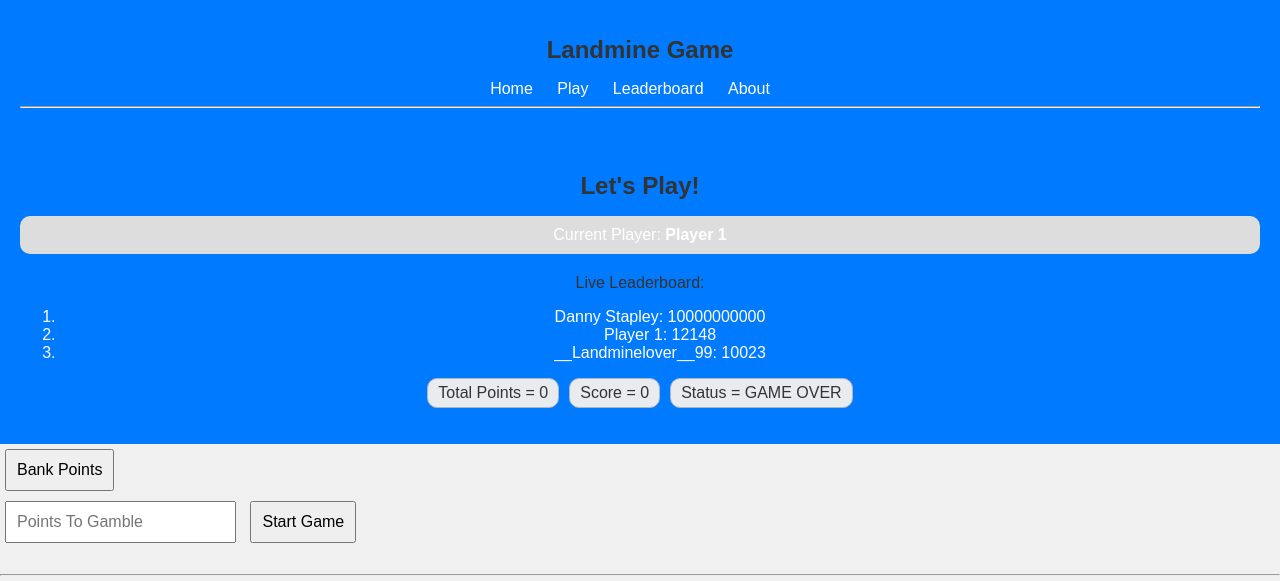
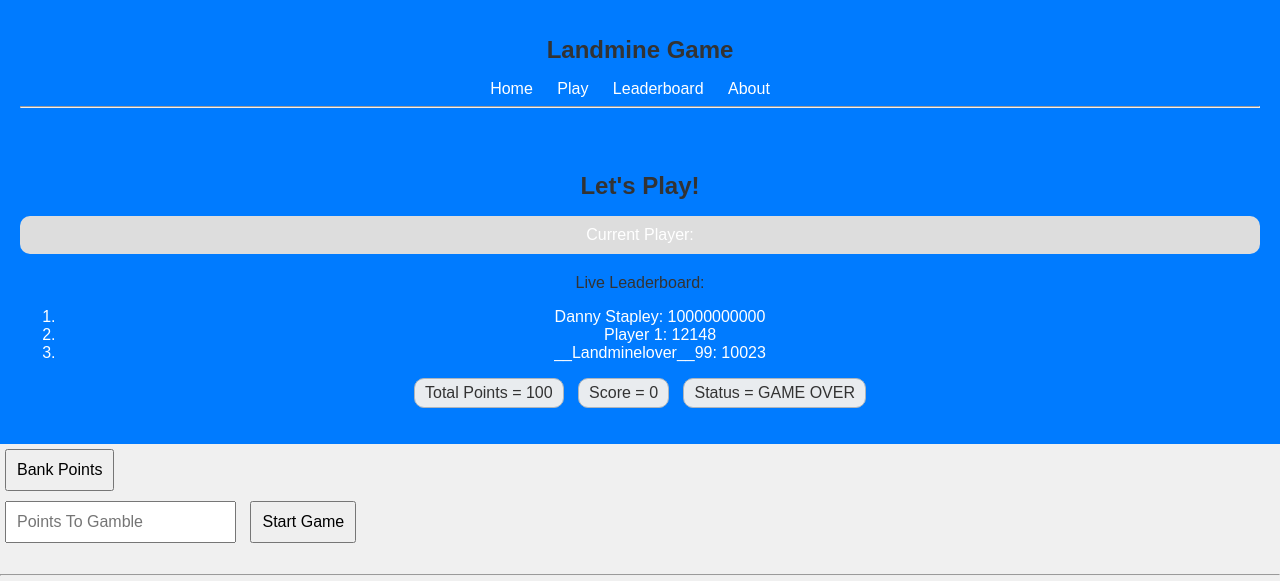
Before and after one commit to dkstapley11/startup, a plain HTML site: page play.html in a window 1280 px wide. Shown: the top 581 px of the page. Drawn offline with Linux system fonts and the light colour scheme.

Commit message:
minor html changes to fit with the js

```diff
--- a/play.html
+++ b/play.html
@@ -3,7 +3,6 @@
 <head>
     <meta charset="UTF-8">
     <meta name="viewport" content="width=device-width, initial-scale=1.0">
-    <script src="play.js"></script>
     <title>Play</title>
     <link rel="stylesheet" href="play.css" />
 </head>
@@ -27,7 +26,7 @@
             <h1>Let's Play!</h1>
             <div class="players">
                 Current Player:
-                <span class="player-name">Player 1</span>
+                <span class="player-name"></span>
             </div>
             <p>Live Leaderboard:</p>
             <div>
@@ -38,9 +37,12 @@
                 </ol>
             </div>
             <p class="status" style="text-align: center;">
-                <span>Total Points = 0 </span><span>Score = 0</span><span>Status = GAME OVER</span></p>
+                <span class="total-points">Total Points = 100</span>
+                <span class="current-score">Score = 0</span>
+                <span class="game-status">Status = GAME OVER</span>
+            </p>
         </header>
-        <button>Bank Points</button>
+        <button id="bankPointsButton">Bank Points</button>
         <form id="gambleForm" onsubmit="initializeGame(); return false;">
             <input type="number" id="gamble" placeholder="Points To Gamble">
             <input type="submit" value="Start Game">
@@ -95,5 +97,6 @@
             <a href="https://github.com/dkstapley11/startup.git">My GitHub</a>
         </footer>
     </main>
+    <script src="play.js"></script>
 </body>
 </html>
```
Also changed, not shown: play.js (+10 -0 lines).
